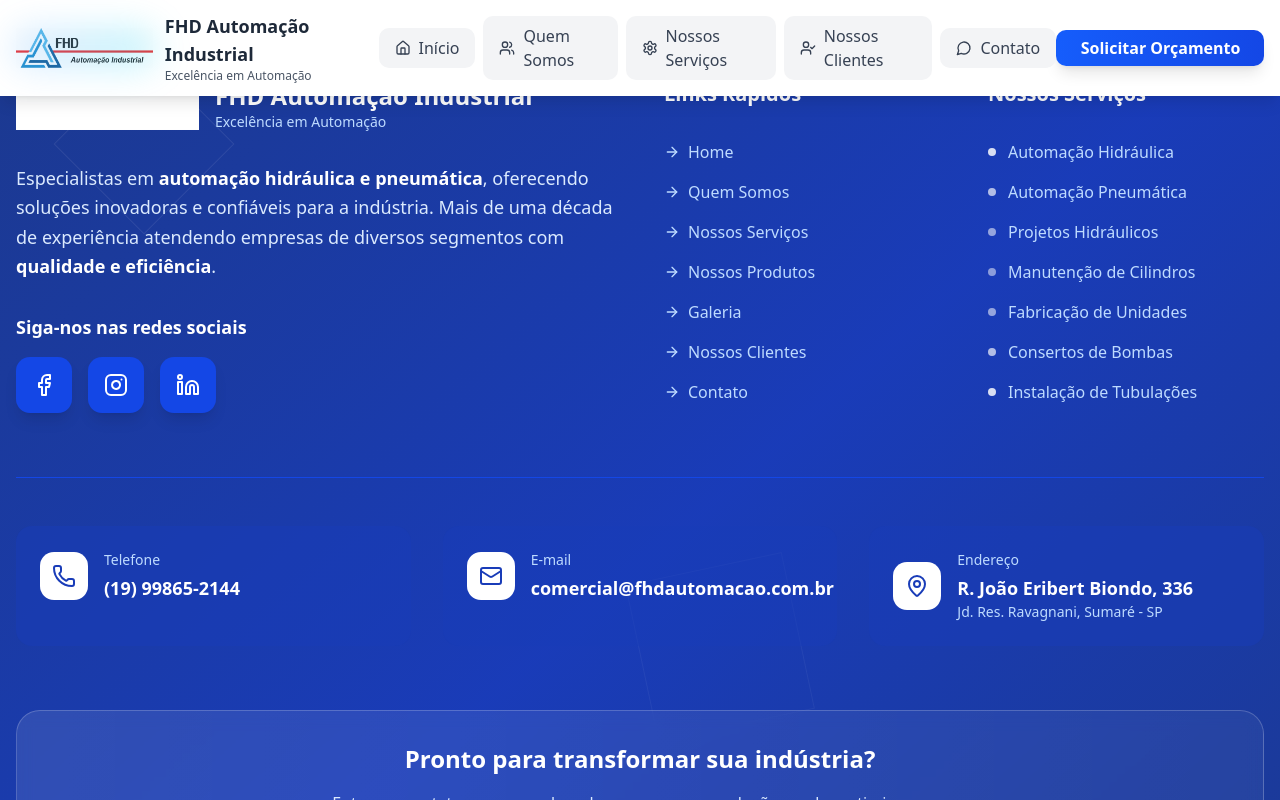
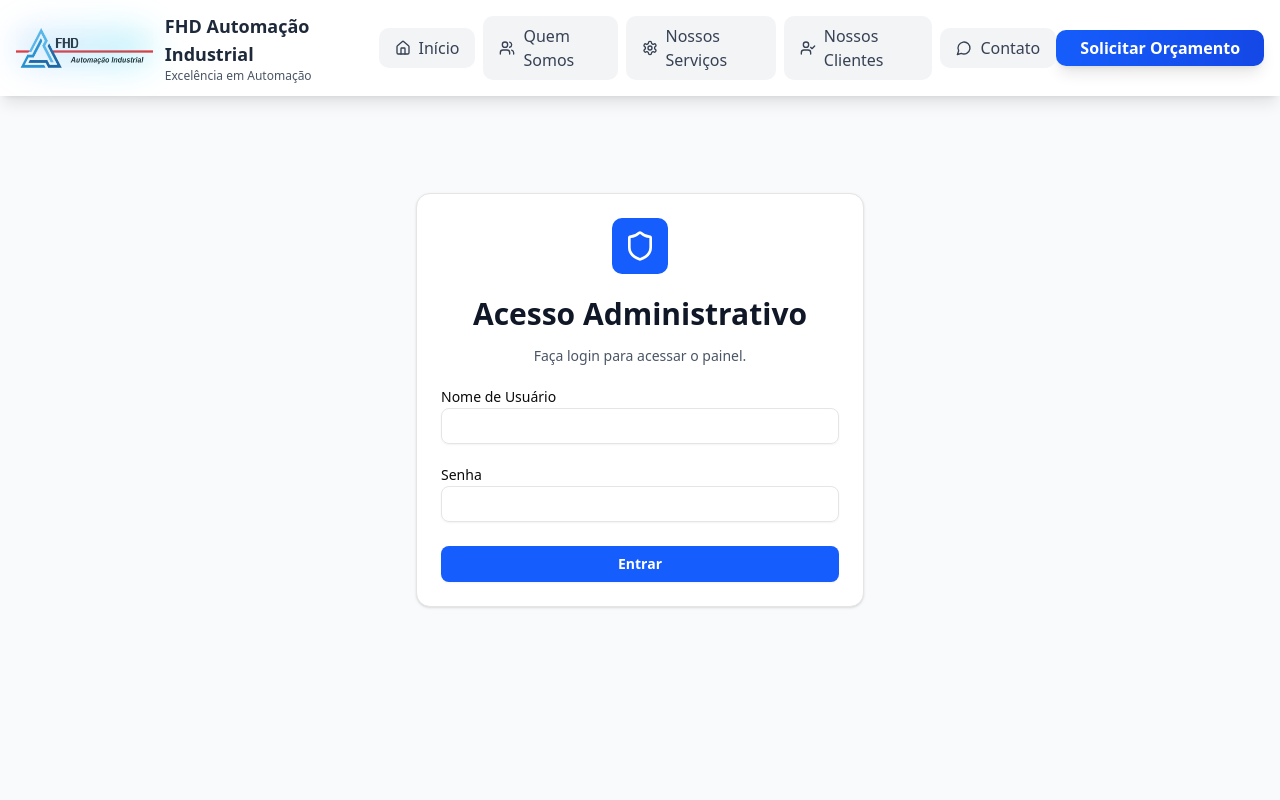
Before and after one commit to fhdautomacao/fhdautomacaosite, a React (Vite) app: page /login-admin in a window 1280 px wide. Shown: the top 800 px of the page. Built offline with nearby package versions, Linux system fonts and the light colour scheme.

Commit message:
pagina de login e autenticação adm

```diff
--- a/src/App.jsx
+++ b/src/App.jsx
@@ -10,11 +10,15 @@
 import TermosDeUso from '@/pages/TermosDeUso'
 import PoliticaPrivacidade from '@/pages/PoliticaPrivacidade'
 import AdminPage from '@/pages/Admin/AdminPage'
+import LoginPage from '@/pages/Admin/LoginPage'
+import ProtectedRoute from '@/components/common/ProtectedRoute'
+import { AuthProvider } from '@/contexts/AuthContext'
 import './App.css'
 
 function App() {
   return (
     <HelmetProvider>
+      <AuthProvider>
         <Router>
           <Header />
           <Routes>
@@ -25,10 +29,19 @@
             <Route path="/contato" element={<ContactPage />} />
             <Route path="/termos-de-uso" element={<TermosDeUso />} />
             <Route path="/politica-de-privacidade" element={<PoliticaPrivacidade />} />
-          <Route path="/admin-fhd" element={<AdminPage />} /> {/* Rota da página de administração */}
+            <Route
+              path="/admin-fhd"
+              element={
+                <ProtectedRoute>
+                  <AdminPage />
+                </ProtectedRoute>
+              }
+            />
+            <Route path="/login-admin" element={<LoginPage />} />
           </Routes>
           <Footer />
         </Router>
+      </AuthProvider>
     </HelmetProvider>
   )
 }
--- /dev/null
+++ b/src/components/common/ProtectedRoute.jsx
@@ -0,0 +1,22 @@
+import React from 'react';
+import { Navigate } from 'react-router-dom';
+import { useAuth } from '@/contexts/AuthContext';
+
+const ProtectedRoute = ({ children }) => {
+  const { isAuthenticated, loading } = useAuth();
+
+  if (loading) {
+    return (
+      <div className="min-h-screen flex items-center justify-center bg-gray-50">
+        <div className="text-center">
+          <div className="animate-spin rounded-full h-32 w-32 border-b-2 border-blue-600 mx-auto"></div>
+          <p className="mt-4 text-gray-600">Carregando...</p>
+        </div>
+      </div>
+    );
+  }
+
+  return isAuthenticated ? children : <Navigate to="/login-admin" replace />;
+};
+
+export default ProtectedRoute;
--- /dev/null
+++ b/src/contexts/AuthContext.jsx
@@ -0,0 +1,56 @@
+import React, { createContext, useContext, useState, useEffect } from 'react';
+
+const AuthContext = createContext();
+
+export const useAuth = () => {
+  const context = useContext(AuthContext);
+  if (context === undefined) {
+    throw new Error('useAuth must be used within an AuthProvider');
+  }
+  return context;
+};
+
+export const AuthProvider = ({ children }) => {
+  const [isAuthenticated, setIsAuthenticated] = useState(false);
+  const [loading, setLoading] = useState(true);
+
+  useEffect(() => {
+    // Verifica se há um token de autenticação no localStorage
+    const token = localStorage.getItem('admin_token');
+    if (token) {
+      setIsAuthenticated(true);
+    }
+    setLoading(false);
+  }, []);
+
+  const login = (username, password) => {
+    // Lógica de autenticação simples para demonstração
+    // Substituir por integração com Supabase futuramente
+    if (username === 'admin' && password === 'admin') {
+      const token = 'admin_token_' + Date.now(); // Token simples para demonstração
+      localStorage.setItem('admin_token', token);
+      setIsAuthenticated(true);
+      return { success: true };
+    } else {
+      return { success: false, error: 'Nome de usuário ou senha inválidos.' };
+    }
+  };
+
+  const logout = () => {
+    localStorage.removeItem('admin_token');
+    setIsAuthenticated(false);
+  };
+
+  const value = {
+    isAuthenticated,
+    login,
+    logout,
+    loading
+  };
+
+  return (
+    <AuthContext.Provider value={value}>
+      {children}
+    </AuthContext.Provider>
+  );
+};
--- a/src/pages/Admin/AdminPage.jsx
+++ b/src/pages/Admin/AdminPage.jsx
@@ -12,7 +12,8 @@
   Edit,
   Trash2,
   Eye,
-  Upload
+  Upload,
+  LogOut
 } from 'lucide-react'
 import { Button } from '@/components/ui/button'
 import { Card, CardContent, CardDescription, CardHeader, CardTitle } from '@/components/ui/card'
@@ -20,9 +21,15 @@
 import GalleryManager from './GalleryManager'
 import ClientsManager from './ClientsManager'
 import ProductsManager from './ProductsManager'
+import { useAuth } from '@/contexts/AuthContext'
 
 const AdminPage = () => {
   const [activeTab, setActiveTab] = useState('dashboard')
+  const { logout } = useAuth()
+
+  const handleLogout = () => {
+    logout()
+  }
 
   const stats = [
     {
@@ -105,6 +112,10 @@
                 <Button variant="outline" size="sm">
                   <Settings className="h-4 w-4 mr-2" />
                   Configurações
+                </Button>
+                <Button variant="outline" size="sm" onClick={handleLogout}>
+                  <LogOut className="h-4 w-4 mr-2" />
+                  Sair
                 </Button>
                 <div className="h-8 w-8 bg-blue-600 rounded-full flex items-center justify-center">
                   <span className="text-white text-sm font-medium">A</span>
--- /dev/null
+++ b/src/pages/Admin/LoginPage.jsx
@@ -0,0 +1,99 @@
+import React, { useState } from 'react';
+import { useNavigate } from 'react-router-dom';
+import { Card, CardContent, CardDescription, CardHeader, CardTitle } from '@/components/ui/card';
+import { Input } from '@/components/ui/input';
+import { Button } from '@/components/ui/button';
+import { Label } from '@/components/ui/label';
+import { motion } from 'framer-motion';
+import { Shield } from 'lucide-react';
+import { useAuth } from '@/contexts/AuthContext';
+
+const LoginPage = () => {
+  const [username, setUsername] = useState('');
+  const [password, setPassword] = useState('');
+  const [error, setError] = useState('');
+  const [loading, setLoading] = useState(false);
+  const navigate = useNavigate();
+  const { login } = useAuth();
+
+  const handleSubmit = async (e) => {
+    e.preventDefault();
+    setError('');
+    setLoading(true);
+
+    const result = login(username, password);
+
+    if (result.success) {
+      navigate('/admin-fhd'); // Redireciona para a página de administração após o login
+    } else {
+      setError(result.error);
+    }
+
+    setLoading(false);
+  };
+
+  return (
+    <div className="min-h-screen flex items-center justify-center bg-gray-50 py-12 px-4 sm:px-6 lg:px-8">
+      <motion.div
+        initial={{ opacity: 0, scale: 0.9 }}
+        animate={{ opacity: 1, scale: 1 }}
+        transition={{ duration: 0.5 }}
+        className="max-w-md w-full space-y-8"
+      >
+        <Card>
+          <CardHeader className="text-center">
+            <motion.div
+              whileHover={{ rotate: 360 }}
+              transition={{ duration: 0.5 }}
+              className="mx-auto p-3 bg-blue-600 rounded-lg w-fit mb-4"
+            >
+              <Shield className="h-8 w-8 text-white" />
+            </motion.div>
+            <CardTitle className="text-3xl font-bold text-gray-900">Acesso Administrativo</CardTitle>
+            <CardDescription className="mt-2 text-gray-600">Faça login para acessar o painel.</CardDescription>
+          </CardHeader>
+          <CardContent>
+            <form className="space-y-6" onSubmit={handleSubmit}>
+              <div>
+                <Label htmlFor="username">Nome de Usuário</Label>
+                <Input
+                  id="username"
+                  name="username"
+                  type="text"
+                  autoComplete="username"
+                  required
+                  value={username}
+                  onChange={(e) => setUsername(e.target.value)}
+                  className="mt-1"
+                />
+              </div>
+              <div>
+                <Label htmlFor="password">Senha</Label>
+                <Input
+                  id="password"
+                  name="password"
+                  type="password"
+                  autoComplete="current-password"
+                  required
+                  value={password}
+                  onChange={(e) => setPassword(e.target.value)}
+                  className="mt-1"
+                />
+              </div>
+              {error && <p className="text-red-500 text-sm text-center">{error}</p>}
+              <Button
+                type="submit"
+                disabled={loading}
+                className="w-full bg-blue-600 hover:bg-blue-700 text-white font-bold py-2 px-4 rounded-md focus:outline-none focus:ring-2 focus:ring-blue-500 focus:ring-offset-2 disabled:opacity-50"
+              >
+                {loading ? 'Entrando...' : 'Entrar'}
+              </Button>
+            </form>
+          </CardContent>
+        </Card>
+      </motion.div>
+    </div>
+  );
+};
+
+export default LoginPage;
```
Also changed, not shown: 1 other file (tests, documents, lock files or other folders). Lines whose indentation alone changed are shown as unchanged.
